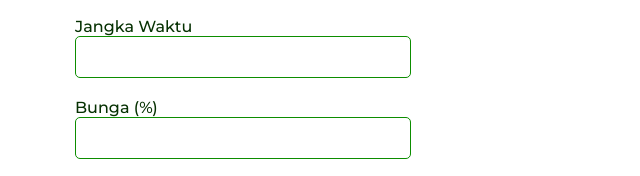
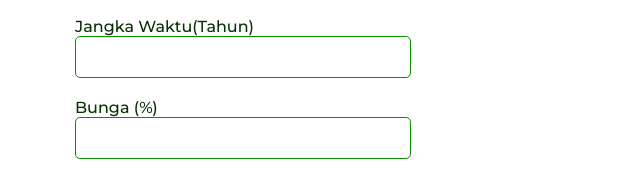
Before and after one commit to Adib-Elang/indomatik4, a plain HTML site: page index.html in a window 1280 px wide. Shown: the part 173-349 px from the top of the page, 325-965 px from the left. Drawn offline with nearby package versions, Linux system fonts and the light colour scheme.

Commit message:
Update index.html

```diff
--- a/index.html
+++ b/index.html
@@ -28,7 +28,7 @@
                 <input type="number" id="initialamount" />
             </div>
             <div class="input-group">
-                <label for="years">Jangka Waktu</label>
+                <label for="years">Jangka Waktu(Tahun)</label>
                 <input type="number" id="years" />
             </div>
             <div class="input-group">
```
